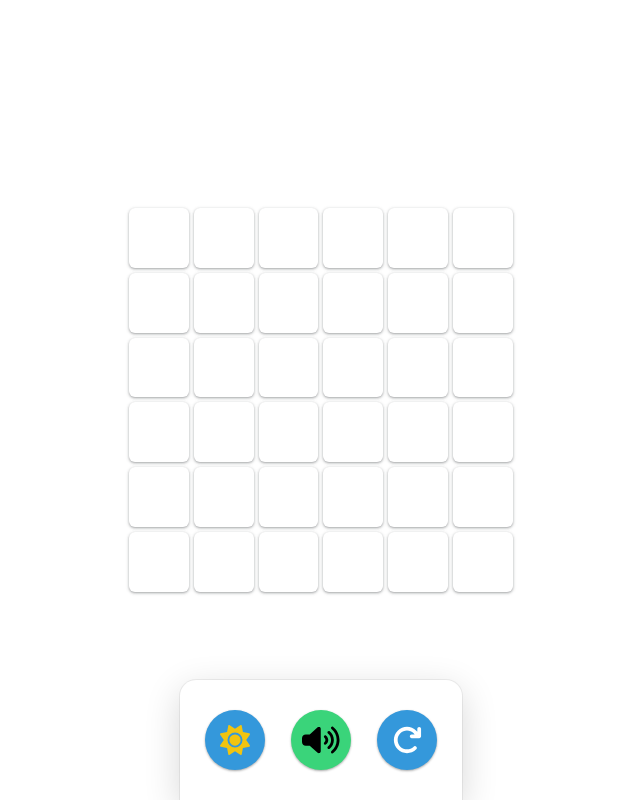
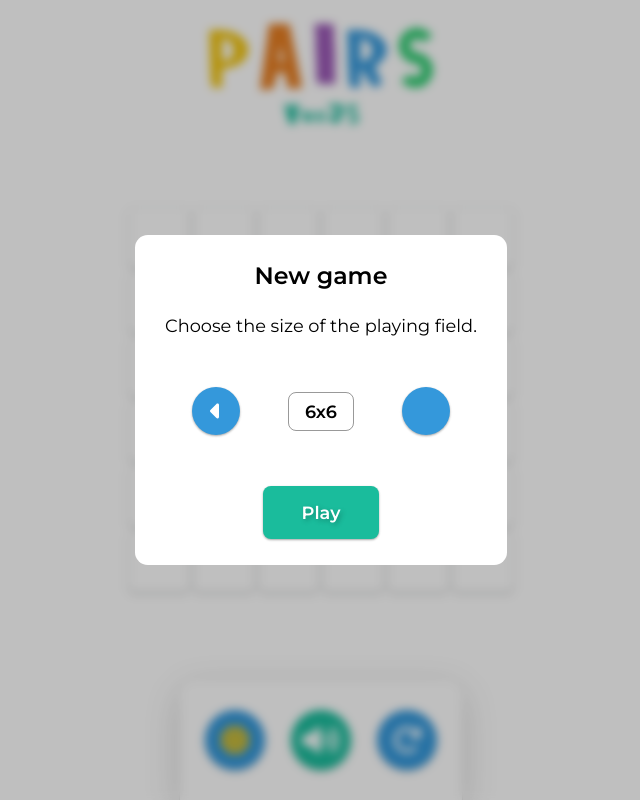
Before and after one commit to MR-REX/pairs-vue, a Vue app: page / in a window 1280 px wide. Shown: the whole page, without its empty margins (319-959 px from the left). Built offline with nearby package versions, Linux system fonts and the light colour scheme.

Commit message:
Final update
- Added Montserrat font via Google Fonts
- New components: Dialog, NumberSelector, Button
- Added logo
- Design update

```diff
--- a/public/index.html
+++ b/public/index.html
@@ -5,6 +5,9 @@
     <meta http-equiv="X-UA-Compatible" content="IE=edge">
     <meta name="viewport" content="width=device-width,initial-scale=1.0">
     <link rel="icon" href="<%= BASE_URL %>favicon.ico">
+    <link rel="preconnect" href="https://fonts.googleapis.com">
+    <link rel="preconnect" href="https://fonts.gstatic.com" crossorigin>
+    <link href="https://fonts.googleapis.com/css2?family=Montserrat:wght@400;600&display=swap" rel="stylesheet">
     <title><%= htmlWebpackPlugin.options.title %></title>
   </head>
   <body>
--- a/src/App.vue
+++ b/src/App.vue
@@ -1,37 +1,70 @@
 <template>
+    <img class="logo" src="@/assets/images/logo.svg">
     <Field ref="field"></Field>
     <div class="controls">
         <ToggleButton :class="{'bg-blue fg-yellow': !darkTheme, 'bg-black fg-white': darkTheme}"
                       :icon="darkTheme ? 'moon' : 'sun'"
                       @toggle="onThemeChanged">
         </ToggleButton>
-        <ToggleButton :class="{'bg-green': !soundsMuted, 'bg-red fg-white': soundsMuted}"
+        <ToggleButton :class="{'bg-green fg-white': !soundsMuted, 'bg-red fg-white': soundsMuted}"
                       :icon="soundsMuted ? 'fa-solid fa-volume-mute' : 'fa-solid fa-volume-high'"
                       @toggle="onVolumeChanged">
         </ToggleButton>
         <RoundButton class="bg-blue fg-white"
                      icon="fa-solid fa-arrow-rotate-right"
-                     @click="onRestart">
+                     @click="state = 'new_game'">
         </RoundButton>
     </div>
+    <Dialog class="settings" v-if="state !== 'playing'">
+        <template v-if="state === 'win'">
+            <span class="title">Congratulations!</span>
+            <span class="text">You guessed all pairs.<br>Do you want to play again?</span>
+            <Button @click="state = 'new_game'">Play again</Button>
+        </template>
+        <template v-else>
+            <span class="title">New game</span>
+            <span class="text">Choose the size of the playing field.</span>
+            <NumberSelector ref="fieldSizeSelector"
+                            :default-value="6"
+                            :step="2"
+                            :min="4"
+                            :max="10"
+                            :display="(value) => value + 'x' + value">
+            </NumberSelector>
+            <Button @click="onStartGame">Play</Button>
+        </template>
+    </Dialog>
 </template>
 
 <script>
     import Field from './components/Field.vue';
     import RoundButton from './components/RoundButton.vue';
     import ToggleButton from './components/ToggleButton.vue';
+    import Dialog from './components/Dialog.vue';
+    import Button from './components/Button.vue';
+    import NumberSelector from './components/NumberSelector.vue';
 
     import sounds from './sounds.js';
+
+    const STATE = {
+        NEW_GAME: 'new_game',
+        PLAYING: 'playing',
+        WIN: 'win'
+    };
 
     export default {
         name: 'App',
         components: {
             Field,
             RoundButton,
-            ToggleButton
+            ToggleButton,
+            Dialog,
+            Button,
+            NumberSelector
         },
         data() {
             return {
+                state: STATE.NEW_GAME,
                 darkTheme: false,
                 soundsMuted: false
             }
@@ -45,8 +78,17 @@
                 this.soundsMuted = isEnabled;
                 sounds.setMuted(isEnabled);
             },
-            onRestart(event) {
-                this.$refs.field.restart();
+            onStartGame(event) {
+                let fieldSizeSelector = this.$refs.fieldSizeSelector;
+                let field = this.$refs.field;
+
+                field.setSize(fieldSizeSelector.getValue());
+                field.restart();
+
+                this.state = STATE.PLAYING;
+            },
+            onWin() {
+                this.state = STATE.WIN;
             }
         }
     }
@@ -70,6 +112,8 @@
         -moz-user-select: none;
         -ms-user-select: none;
         user-select: none;
+
+        font-family: 'Montserrat', sans-serif;
     }
 
     .dark-theme {
@@ -102,4 +146,35 @@
     .controls .round-button:last-child {
         margin-right: 2vw;
     }
+
+    .logo {
+        position: absolute;
+        width: max(16vw, 28vh);
+        height: max(11vw, 18.5vh);
+        top: 0;
+    }
+
+    .dark-theme .logo {
+        filter: brightness(85%);
+    }
+
+    .settings .content {
+        text-align: center;
+    }
+
+    .settings .title {
+        font-size: max(1.67vw, 2.97vh);
+        font-weight: 600;
+    }
+
+    .settings > .content > .text {
+        font-size: max(1.25vw, 2.22vh);
+        font-weight: 400;
+        margin: 2vw 0;
+    }
+
+    .settings > .content > .number-selector {
+        margin-top: 2vw;
+        margin-bottom: 4vw;
+    }
 </style>
--- /dev/null
+++ b/src/components/Button.vue
@@ -0,0 +1,50 @@
+<template>
+    <div class="button">
+        <span class="text">
+            <slot></slot>
+        </span>
+    </div>
+</template>
+
+<script>
+    export default {
+        name: 'Button'
+    }
+</script>
+
+<style>
+    .button {
+        position: relative;
+        display: flex;
+        width: auto;
+        height: auto;
+        align-items: center;
+        justify-content: center;
+        border-radius: max(0.625vw, 0.11vh);
+        cursor: pointer;
+        transition: filter 0.12s ease-in-out;
+        background-color: #1abc9c;
+        color: #fff;
+        box-shadow: rgba(0, 0, 0, 0.12) 0px 1px 3px, rgba(0, 0, 0, 0.24) 0px 1px 2px;
+    }
+
+    .button .text {
+        font-size: max(1.25vw, 2.22vh);
+        font-weight: 600;
+        padding: 2vh 3vw;
+        text-align: center;
+        text-shadow: 2px 2px 5px rgba(0, 0, 0, 0.25);
+    }
+
+    .button:hover {
+        filter: brightness(90%);
+    }
+
+    .button:active {
+        filter: brightness(80%);
+    }
+
+    .dark-theme .button {
+        background-color: #145f33;
+    }
+</style>
--- a/src/components/Card.vue
+++ b/src/components/Card.vue
@@ -30,6 +30,9 @@
             },
             setLocked(locked) {
                 this.locked = locked;
+            },
+            isLocked() {
+                return this.locked;
             },
             onClick() {
                 if (!this.locked)
--- /dev/null
+++ b/src/components/Dialog.vue
@@ -0,0 +1,47 @@
+<template>
+    <div class="dialog">
+        <div class="content">
+            <slot></slot>
+        </div>
+    </div>
+</template>
+
+<script>
+    export default {
+        name: 'Dialog'
+    }
+</script>
+
+<style>
+    .dialog {
+        position: absolute;
+        display: flex;
+        width: 100vw;
+        height: 100vh;
+        left: 0;
+        top: 0;
+        z-index: 100;
+        justify-content: center;
+        align-items: center;
+        backdrop-filter: blur(5px);
+        background-color: rgba(0, 0, 0, 0.25);
+    }
+
+    .dialog .content {
+        position: relative;
+        display: flex;
+        min-width: 25vw;
+        min-height: 25vh;
+        justify-content: center;
+        align-items: center;
+        flex-direction: column;
+        background-color: #fff;
+        border-radius: max(1vw, 1vh);
+        padding: 2vw;
+    }
+
+    .dark-theme .dialog .content {
+        background-color: #18212b;
+        color: #fff;
+    }
+</style>
--- a/src/components/Field.vue
+++ b/src/components/Field.vue
@@ -17,6 +17,7 @@
     sounds.register('card_pick1', require('../assets/sounds/pick1.mp3'));
     sounds.register('card_pick2', require('../assets/sounds/pick2.mp3'));
     sounds.register('card_guess', require('../assets/sounds/guessed.mp3'));
+    sounds.register('win', require('../assets/sounds/win.mp3'));
 
     export default {
         name: 'Field',
@@ -31,6 +32,19 @@
             }
         },
         methods: {
+            getLeftCardCount() {
+                let cardCount = 0;
+                let lockedCount = 0;
+
+                this.$refs.cards.forEach((card) => {
+                    if (card.isLocked())
+                        lockedCount++;
+
+                    cardCount++;
+                });
+
+                return cardCount - lockedCount;
+            },
             onSelect(card) {
                 if (!this.canSelect)
                     return;
@@ -48,6 +62,9 @@
                         this.selectedCard = null;
 
                         sounds.play('card_guess');
+
+                        // if (this.getLeftCardCount() === 0)
+                        //     this.$parent.onWin();
 
                         return;
                     }
@@ -82,6 +99,9 @@
                 for (let i = 0; i < array.length; i++) {
                     let card = this.$refs.cards[i];
 
+                    if (card === null || card === undefined)
+                        continue;
+
                     card.setSelected(false);
                     card.setLocked(false);
 
--- /dev/null
+++ b/src/components/NumberSelector.vue
@@ -0,0 +1,91 @@
+<template>
+    <div class="number-selector">
+        <RoundButton class="bg-blue fg-white"
+                     icon="fa-solid fa-caret-left"
+                     @click="addValue(-getStep())">
+        </RoundButton>
+        <span class="number">{{ getDisplay() }}</span>
+        <RoundButton class="bg-blue fg-white"
+                     icon="fa-slid fa-caret-right"
+                     @click="addValue(getStep())">
+        </RoundButton>
+    </div>
+</template>
+
+<script>
+    import RoundButton from './RoundButton.vue';
+
+    export default {
+        name: 'NumberSelector',
+        components: {
+            RoundButton
+        },
+        props: {
+            defaultValue: Number,
+            step: Number,
+            min: Number,
+            max: Number,
+            display: Function
+        },
+        data() {
+            return {
+                value: this.defaultValue || 0
+            }
+        },
+        methods: {
+            getStep() {
+                return this.step || 1;
+            },
+            getMin() {
+                return this.min || 0;
+            },
+            getMax() {
+                return this.max || 100;
+            },
+            getDisplay() {
+                if (typeof this.display === 'function')
+                    return this.display(this.value);
+
+                return this.value;
+            },
+            getValue() {
+                return this.value;
+            },
+            setValue(value) {
+                this.value = Math.min(Math.max(value, this.getMin()), this.getMax());
+            },
+            addValue(value) {
+                this.setValue(this.getValue() + value);
+            }
+        }
+    }
+</script>
+
+<style>
+    .number-selector {
+        position: relative;
+        display: flex;
+        flex-direction: row;
+        width: 100%;
+        height: auto;
+        justify-content: center;
+        align-items: center;
+    }
+
+    .number-selector .number {
+        margin: 0 max(3.34vw, 6vh);
+        padding: 8px 16px;
+        font-size: max(1.25vw, 2.22vh);
+        font-weight: 600;
+        border: 1px solid rgba(0, 0, 0, 0.4);
+        border-radius: 8px;
+    }
+
+    .number-selector .round-button {
+        height: max(3.34vw, 6vh);
+    }
+
+    .dark-theme .number-selector .number {
+        border: 1px solid rgba(255, 255, 255, 0.25);
+    }
+</style>
--- a/src/components/RoundButton.vue
+++ b/src/components/RoundButton.vue
@@ -47,6 +47,8 @@
 
     .round-button .icon {
         height: 50%;
+        -webkit-filter: drop-shadow(3px 3px 2px rgba(0, 0, 0, .15));
+        filter: drop-shadow(3px 3px 2px rgba(0, 0, 0, .15));
     }
 
     .round-button.bg-blue {
@@ -58,7 +60,7 @@
     }
 
     .round-button.bg-green {
-        background-color: #3ad47a;
+        background-color: #1abc9c;
     }
 
     .dark-theme .round-button.bg-green {
```
Also changed, not shown: src/main.js (+6 -2 lines), src/assets/images/logo.svg (added), 1 other file (tests, documents, lock files or other folders).
